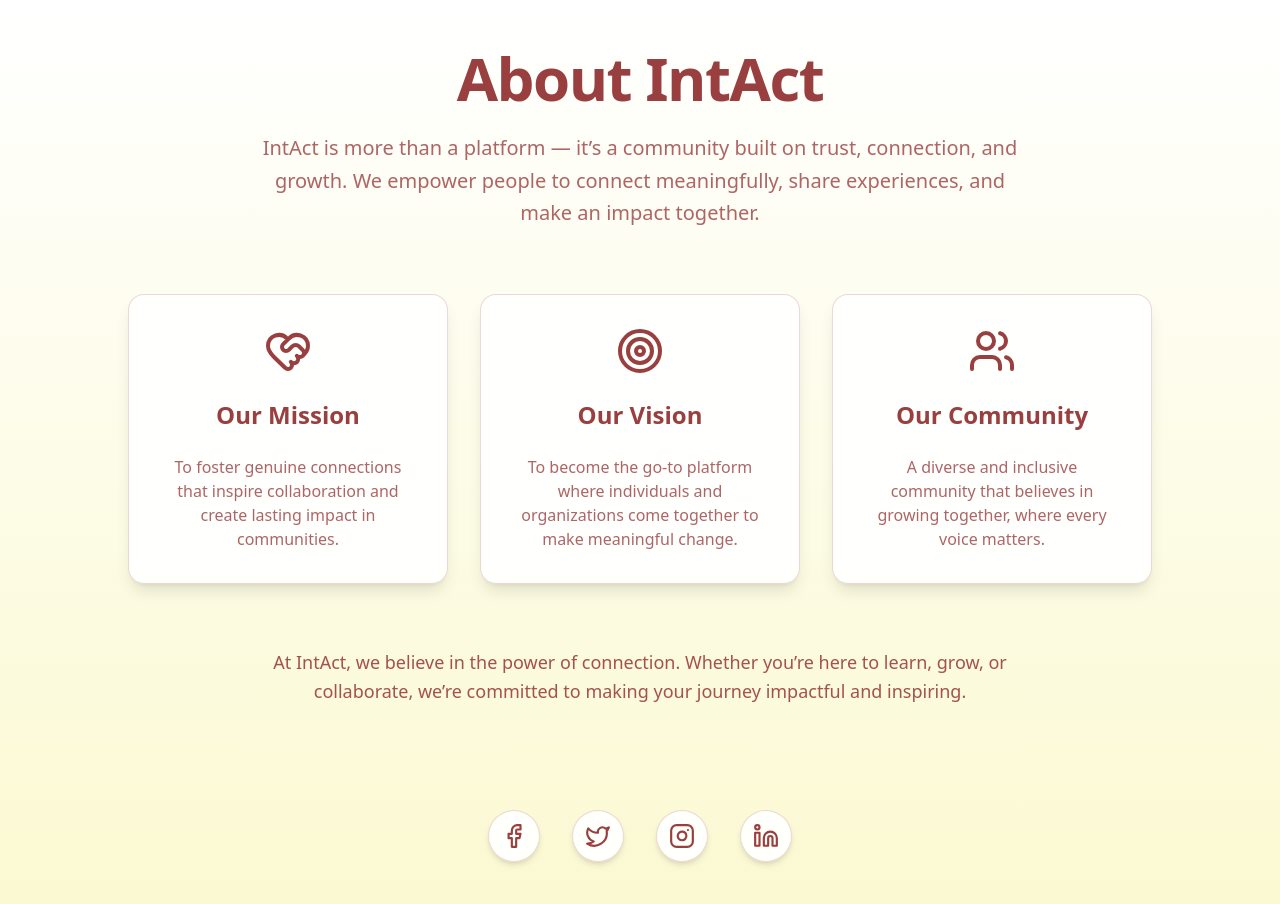
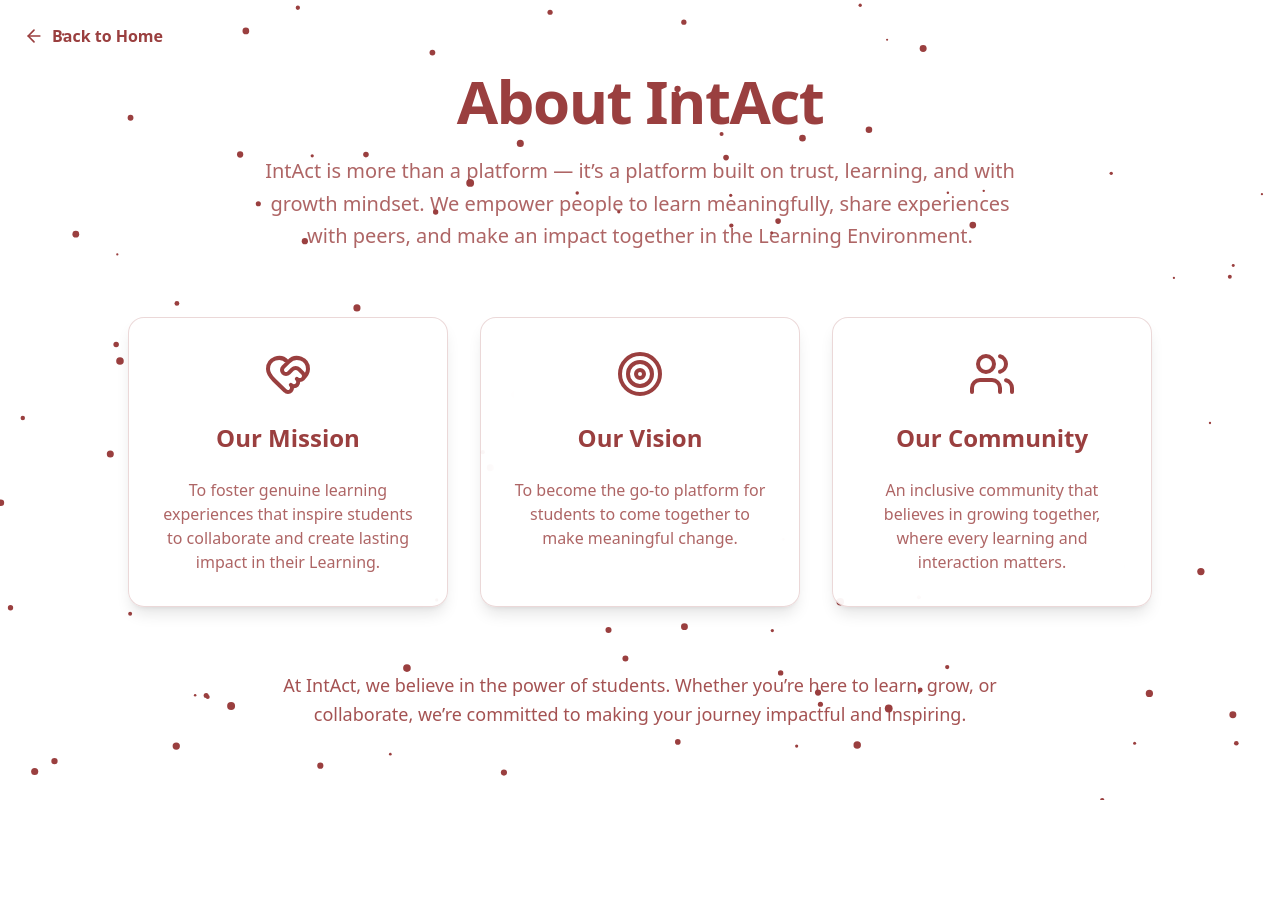
Before and after one commit to Sahanashre-V/Int-Act, a React (Vite) app in the folder frontend/: page /about in a window 1280 px wide. Shown: the top 904 px of the page. After the commit the page ends 800 px from the top, so only its background shows below. Built offline with nearby package versions, Linux system fonts and the light colour scheme.

Commit message:
added the link to about page

```diff
--- a/frontend/src/components/About.jsx
+++ b/frontend/src/components/About.jsx
@@ -1,94 +1,101 @@
-// import React from "react";
-// import { motion } from "framer-motion";
-// import { HeartHandshake, Users, Target } from "lucide-react";
-
-// const About = () => {
-//   return (
-//     <div className="min-h-screen flex flex-col items-center justify-center px-6 py-12 bg-gradient-to-b from-[#FFFFFF] to-[#FBF9D1]">
-//       <div className="w-full max-w-5xl mx-auto text-center space-y-16">
-//         {/* Header */}
-//         <motion.div
-//           initial={{ opacity: 0, y: -30 }}
-//           animate={{ opacity: 1, y: 0 }}
-//           transition={{ duration: 0.8 }}
-//         >
-//           <h1 className="text-6xl font-extrabold tracking-tight mb-6 text-[#9A3F3F]">
-//             About <span className="text-[#9A3F3F]">IntAct</span>
-//           </h1>
-//           <p className="text-xl text-[#9A3F3F]/80 max-w-3xl mx-auto leading-relaxed">
-//             IntAct is more than a platform — it’s a community built on trust,
-//             connection, and growth. We empower people to connect meaningfully,
-//             share experiences, and make an impact together.
-//           </p>
-//         </motion.div>
-
-//         {/* Cards Section */}
-//         <motion.div
-//           className="grid md:grid-cols-3 gap-8"
-//           initial={{ opacity: 0 }}
-//           animate={{ opacity: 1 }}
-//           transition={{ duration: 0.8, delay: 0.3 }}
-//         >
-//           {/* Mission */}
-//           <div className="bg-white/90 backdrop-blur-lg rounded-2xl shadow-lg hover:shadow-2xl transition-transform transform hover:-translate-y-2 p-8 space-y-6 border border-[#9A3F3F]/20">
-//             <HeartHandshake className="w-12 h-12 text-[#9A3F3F] mx-auto" />
-//             <h2 className="text-2xl font-bold text-[#9A3F3F]">Our Mission</h2>
-//             <p className="text-[#9A3F3F]/80">
-//               To foster genuine connections that inspire collaboration and
-//               create lasting impact in communities.
-//             </p>
-//           </div>
-
-//           {/* Vision */}
-//           <div className="bg-white/90 backdrop-blur-lg rounded-2xl shadow-lg hover:shadow-2xl transition-transform transform hover:-translate-y-2 p-8 space-y-6 border border-[#9A3F3F]/20">
-//             <Target className="w-12 h-12 text-[#9A3F3F] mx-auto" />
-//             <h2 className="text-2xl font-bold text-[#9A3F3F]">Our Vision</h2>
-//             <p className="text-[#9A3F3F]/80">
-//               To become the go-to platform where individuals and organizations
-//               come together to make meaningful change.
-//             </p>
-//           </div>
-
-//           {/* Community */}
-//           <div className="bg-white/90 backdrop-blur-lg rounded-2xl shadow-lg hover:shadow-2xl transition-transform transform hover:-translate-y-2 p-8 space-y-6 border border-[#9A3F3F]/20">
-//             <Users className="w-12 h-12 text-[#9A3F3F] mx-auto" />
-//             <h2 className="text-2xl font-bold text-[#9A3F3F]">Our Community</h2>
-//             <p className="text-[#9A3F3F]/80">
-//               A diverse and inclusive community that believes in growing
-//               together, where every voice matters.
-//             </p>
-//           </div>
-//         </motion.div>
-
-//         {/* Closing Note */}
-//         <motion.div
-//           initial={{ opacity: 0, y: 30 }}
-//           animate={{ opacity: 1, y: 0 }}
-//           transition={{ duration: 0.8, delay: 0.6 }}
-//           className="max-w-3xl mx-auto"
-//         >
-//           <p className="text-lg text-[#9A3F3F]/90 leading-relaxed">
-//             At IntAct, we believe in the power of connection. Whether you’re
-//             here to learn, grow, or collaborate, we’re committed to making your
-//             journey impactful and inspiring.
-//           </p>
-//         </motion.div>
-//       </div>
-//     </div>
-//   );
-// };
-
-// export default About;
-
-
-import React from "react";
+import React, { useEffect, useRef } from "react";
 import { motion } from "framer-motion";
-import { HeartHandshake, Users, Target, Facebook, Twitter, Instagram, Linkedin } from "lucide-react";
+import { HeartHandshake, Users, Target, ArrowLeft } from "lucide-react";
+import { Link } from "react-router-dom";
 
 const About = () => {
+  const canvasRef = useRef(null);
+  const mouse = useRef({ x: null, y: null });
+
+  useEffect(() => {
+    const canvas = canvasRef.current;
+    const ctx = canvas.getContext("2d");
+    canvas.width = window.innerWidth;
+    canvas.height = window.innerHeight;
+
+    const particleCount = 100;
+    const particles = [];
+
+    for (let i = 0; i < particleCount; i++) {
+      particles.push({
+        x: Math.random() * canvas.width,
+        y: Math.random() * canvas.height,
+        r: Math.random() * 3 + 1,
+        dx: (Math.random() - 0.5) * 1,
+        dy: (Math.random() - 0.5) * 1,
+      });
+    }
+
+    const handleMouseMove = (e) => {
+      mouse.current.x = e.x;
+      mouse.current.y = e.y;
+    };
+    window.addEventListener("mousemove", handleMouseMove);
+
+    const animate = () => {
+      ctx.clearRect(0, 0, canvas.width, canvas.height);
+
+      particles.forEach((p) => {
+        ctx.beginPath();
+        ctx.arc(p.x, p.y, p.r, 0, Math.PI * 2);
+        ctx.fillStyle = "#9A3F3F";
+        ctx.fill();
+
+        p.x += p.dx;
+        p.y += p.dy;
+
+        if (p.x < 0 || p.x > canvas.width) p.dx *= -1;
+        if (p.y < 0 || p.y > canvas.height) p.dy *= -1;
+
+        if (mouse.current.x && mouse.current.y) {
+          const distX = p.x - mouse.current.x;
+          const distY = p.y - mouse.current.y;
+          const distance = Math.sqrt(distX * distX + distY * distY);
+
+          if (distance < 100) {
+            ctx.beginPath();
+            ctx.strokeStyle = `rgba(154,63,63,${1 - distance / 100})`;
+            ctx.lineWidth = 2;
+            ctx.moveTo(p.x, p.y);
+            ctx.lineTo(mouse.current.x, mouse.current.y);
+            ctx.stroke();
+          }
+        }
+      });
+
+      requestAnimationFrame(animate);
+    };
+
+    animate();
+
+    const handleResize = () => {
+      canvas.width = window.innerWidth;
+      canvas.height = window.innerHeight;
+    };
+    window.addEventListener("resize", handleResize);
+
+    return () => {
+      window.removeEventListener("resize", handleResize);
+      window.removeEventListener("mousemove", handleMouseMove);
+    };
+  }, []);
+
   return (
-    <div className="min-h-screen flex flex-col items-center justify-center px-6 py-12 bg-gradient-to-b from-[#FFFFFF] to-[#FBF9D1]">
-      <div className="w-full max-w-5xl mx-auto text-center space-y-16">
+    <div className="relative min-h-screen flex flex-col items-center justify-center px-6 py-12 bg-white overflow-hidden">
+      <canvas ref={canvasRef} className="absolute inset-0" />
+
+      {/* Back to Home button */}
+      <div className="absolute top-6 left-6 z-20">
+        <Link
+          to="/"
+          className="inline-flex items-center gap-2 text-[#9A3F3F] hover:text-[#A53860] transition-colors group font-semibold"
+        >
+          <ArrowLeft size={20} className="group-hover:-translate-x-1 transition-transform" />
+          Back to Home
+        </Link>
+      </div>
+
+      <div className="relative z-10 w-full max-w-5xl mx-auto text-center space-y-16">
         {/* Header */}
         <motion.div
           initial={{ opacity: 0, y: -30 }}
@@ -99,9 +106,10 @@ const About = () => {
             About <span className="text-[#9A3F3F]">IntAct</span>
           </h1>
           <p className="text-xl text-[#9A3F3F]/80 max-w-3xl mx-auto leading-relaxed">
-            IntAct is more than a platform — it’s a community built on trust,
-            connection, and growth. We empower people to connect meaningfully,
-            share experiences, and make an impact together.
+            IntAct is more than a platform — it’s a platform built on trust,
+            learning, and with growth mindset. We empower people to learn
+            meaningfully, share experiences with peers, and make an impact
+            together in the Learning Environment.
           </p>
         </motion.div>
 
@@ -117,8 +125,8 @@ const About = () => {
             <HeartHandshake className="w-12 h-12 text-[#9A3F3F] mx-auto" />
             <h2 className="text-2xl font-bold text-[#9A3F3F]">Our Mission</h2>
             <p className="text-[#9A3F3F]/80">
-              To foster genuine connections that inspire collaboration and
-              create lasting impact in communities.
+              To foster genuine learning experiences that inspire students to
+              collaborate and create lasting impact in their Learning.
             </p>
           </div>
 
@@ -127,8 +135,8 @@ const About = () => {
             <Target className="w-12 h-12 text-[#9A3F3F] mx-auto" />
             <h2 className="text-2xl font-bold text-[#9A3F3F]">Our Vision</h2>
             <p className="text-[#9A3F3F]/80">
-              To become the go-to platform where individuals and organizations
-              come together to make meaningful change.
+              To become the go-to platform for students to come together to make
+              meaningful change.
             </p>
           </div>
 
@@ -137,8 +145,8 @@ const About = () => {
             <Users className="w-12 h-12 text-[#9A3F3F] mx-auto" />
             <h2 className="text-2xl font-bold text-[#9A3F3F]">Our Community</h2>
             <p className="text-[#9A3F3F]/80">
-              A diverse and inclusive community that believes in growing
-              together, where every voice matters.
+              An inclusive community that believes in growing together, where
+              every learning and interaction matters.
             </p>
           </div>
         </motion.div>
@@ -151,51 +159,10 @@ const About = () => {
           className="max-w-3xl mx-auto"
         >
           <p className="text-lg text-[#9A3F3F]/90 leading-relaxed">
-            At IntAct, we believe in the power of connection. Whether you’re
-            here to learn, grow, or collaborate, we’re committed to making your
+            At IntAct, we believe in the power of students. Whether you’re here
+            to learn, grow, or collaborate, we’re committed to making your
             journey impactful and inspiring.
           </p>
-        </motion.div>
-
-        {/* Social Media Links */}
-        <motion.div
-          className="flex justify-center gap-8 pt-10"
-          initial={{ opacity: 0, y: 40 }}
-          animate={{ opacity: 1, y: 0 }}
-          transition={{ duration: 0.8, delay: 0.9 }}
-        >
-          <a
-            href="https://facebook.com"
-            target="_blank"
-            rel="noopener noreferrer"
-            className="p-3 rounded-full bg-white/90 border border-[#9A3F3F]/20 text-[#9A3F3F] hover:bg-[#9A3F3F] hover:text-white shadow-md transition-all transform hover:-translate-y-1"
-          >
-            <Facebook size={26} />
-          </a>
-          <a
-            href="https://twitter.com"
-            target="_blank"
-            rel="noopener noreferrer"
-            className="p-3 rounded-full bg-white/90 border border-[#9A3F3F]/20 text-[#9A3F3F] hover:bg-[#9A3F3F] hover:text-white shadow-md transition-all transform hover:-translate-y-1"
-          >
-            <Twitter size={26} />
-          </a>
-          <a
-            href="https://instagram.com"
-            target="_blank"
-            rel="noopener noreferrer"
-            className="p-3 rounded-full bg-white/90 border border-[#9A3F3F]/20 text-[#9A3F3F] hover:bg-[#9A3F3F] hover:text-white shadow-md transition-all transform hover:-translate-y-1"
-          >
-            <Instagram size={26} />
-          </a>
-          <a
-            href="https://linkedin.com"
-            target="_blank"
-            rel="noopener noreferrer"
-            className="p-3 rounded-full bg-white/90 border border-[#9A3F3F]/20 text-[#9A3F3F] hover:bg-[#9A3F3F] hover:text-white shadow-md transition-all transform hover:-translate-y-1"
-          >
-            <Linkedin size={26} />
-          </a>
         </motion.div>
       </div>
     </div>
--- a/frontend/src/components/Home.jsx
+++ b/frontend/src/components/Home.jsx
@@ -124,6 +124,19 @@ const Home = () => {
             Create Account
           </Link>
         </motion.div>
+        <motion.div
+          className="mt-6"
+          initial={{ opacity: 0 }}
+          animate={{ opacity: 1 }}
+          transition={{ duration: 0.8, delay: 0.6 }}
+        >
+          <Link
+            to="/about"
+            className="text-[#9A3F3F] underline font-medium text-lg hover:text-[#7e2f2f] transition-colors"
+          >
+            Know more about us
+          </Link>
+        </motion.div>
       </div>
     </div>
   );
```
Also changed, not shown: frontend/src/components/Login.jsx (line endings or trailing spaces).
